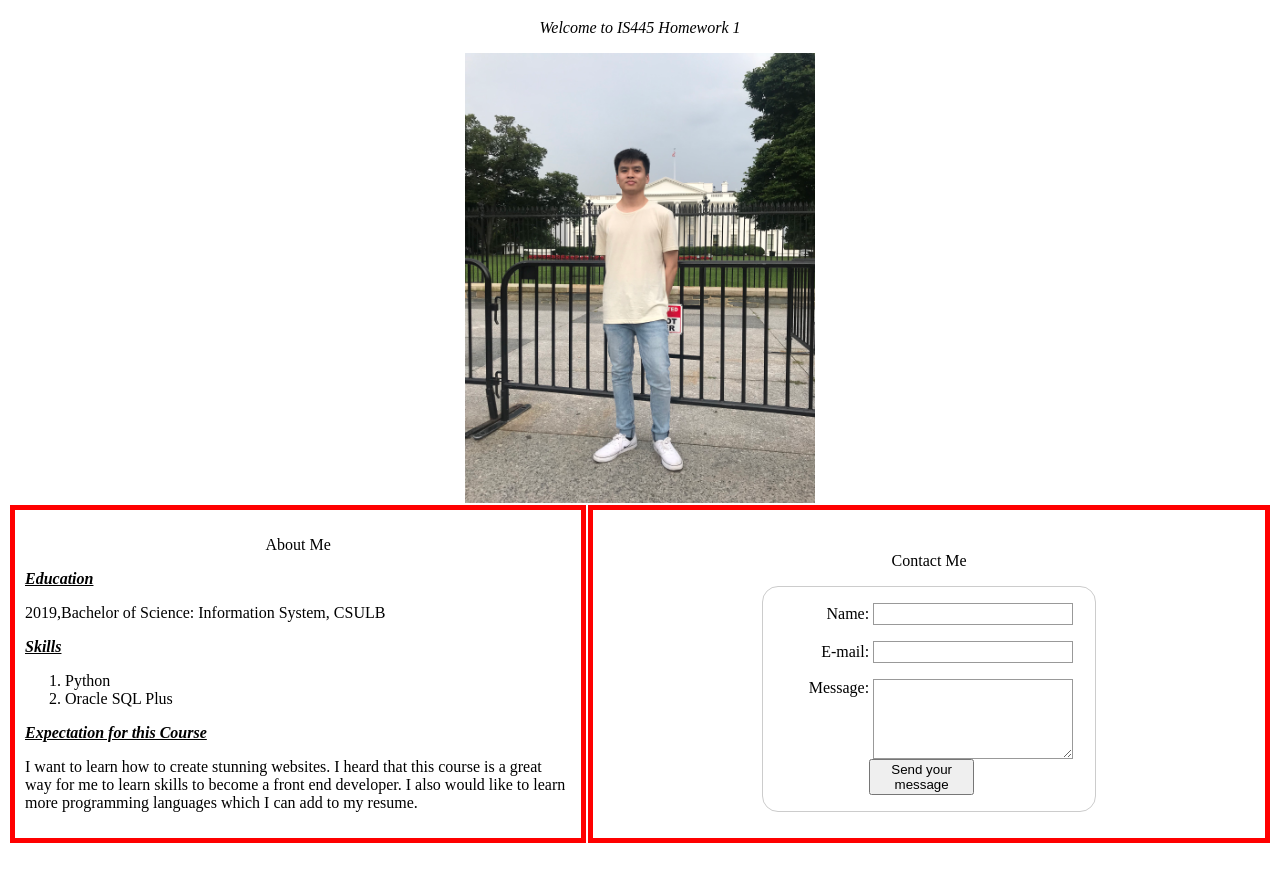
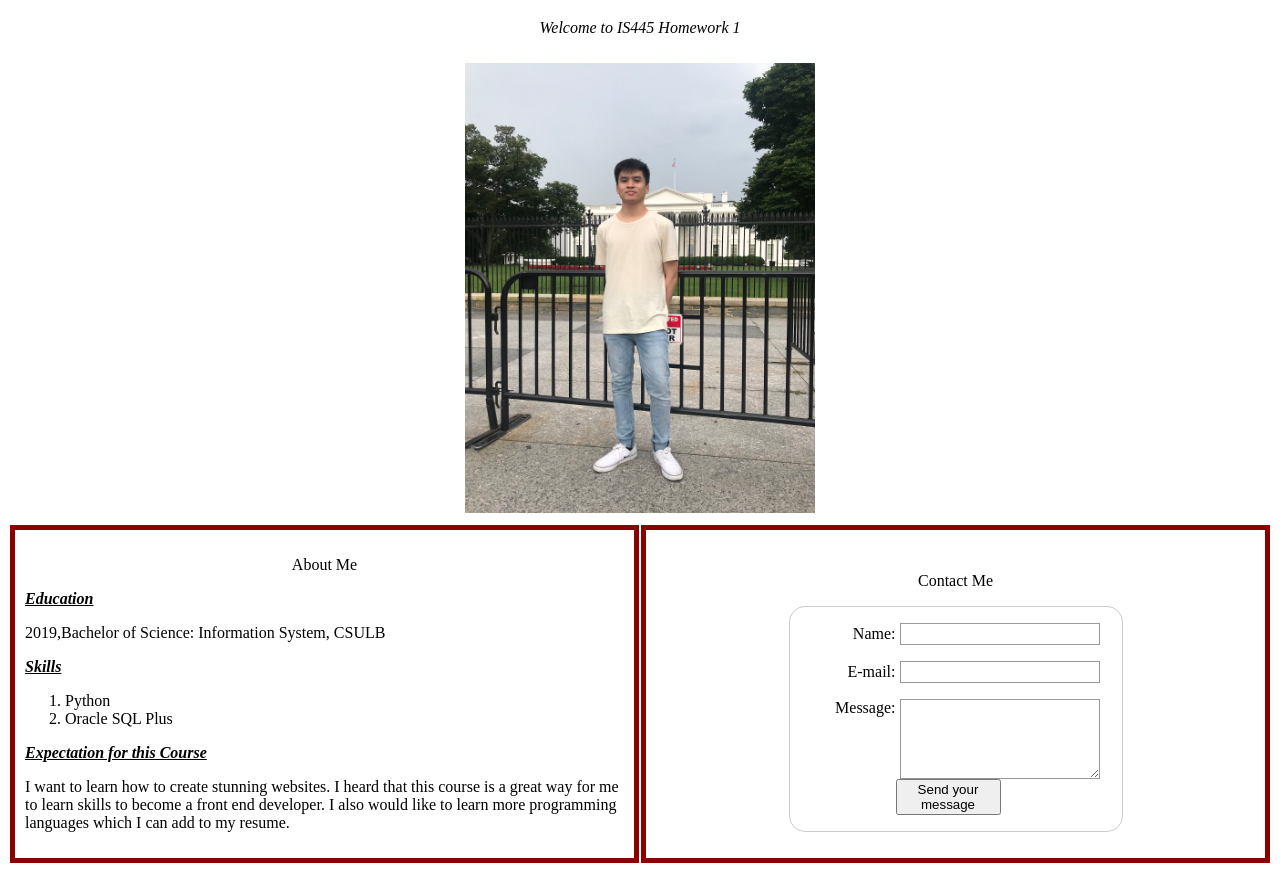
Before and after one commit to dannei/IS445HW1, a plain HTML site: page index.html in a window 1280 px wide. Shown: the part 66-939 px from the top of the page. Drawn offline with Linux system fonts and the light colour scheme.

Commit message:
changed width

```diff
--- a/style.css
+++ b/style.css
@@ -11,13 +11,14 @@ table {
 }
 td {
     padding: 10px;
-    width: 900px;
-    border:5px solid red;
+    width: 50%;
+    border:5px solid darkred;
 }
 img {
     display: block;
     margin-left: auto;
     margin-right: auto;
+    padding: 10px;
 }
 form {
     margin: 0 auto;
```
